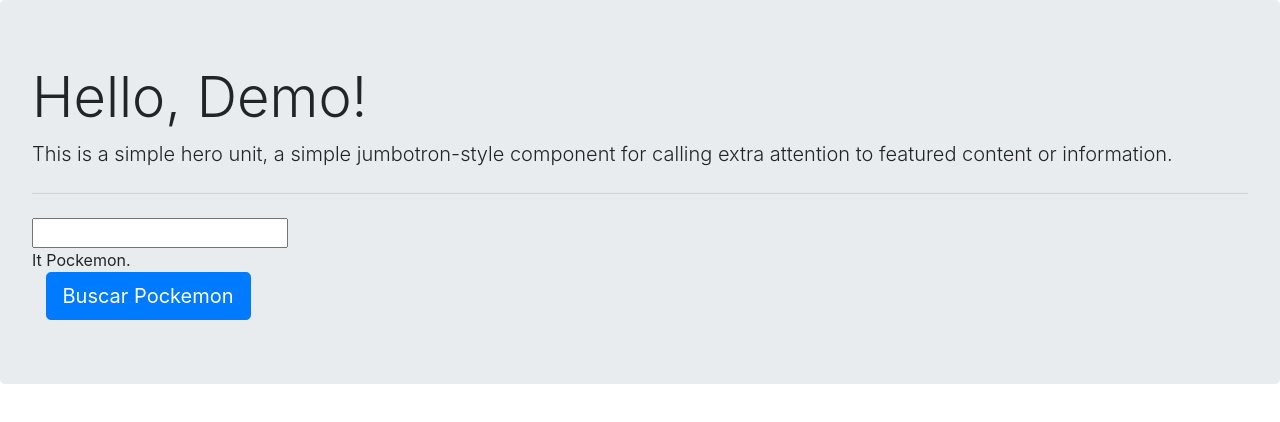
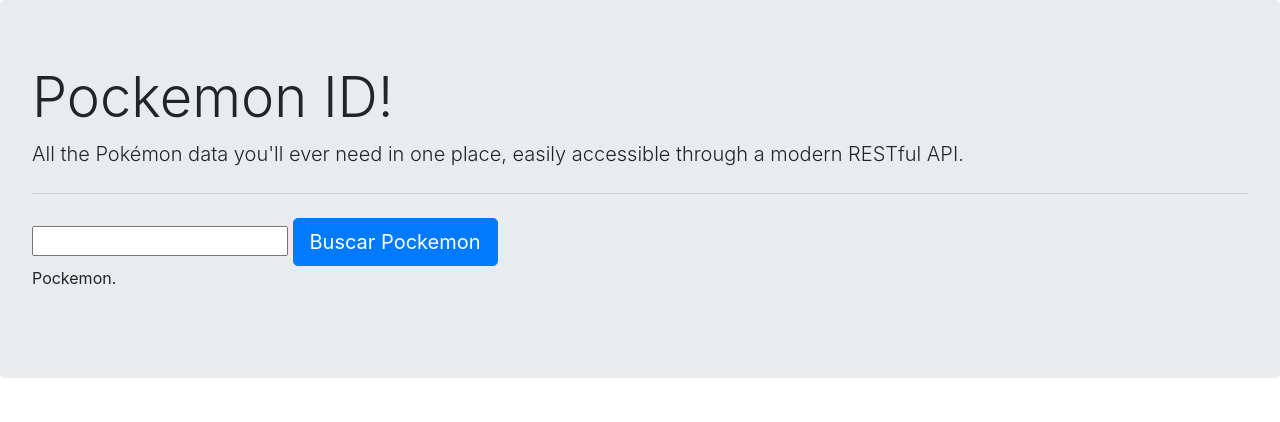
Before and after one commit to javierlov/BugCopy, a plain HTML site: page docs/index.html in a window 1280 px wide. Drawn offline with nearby package versions, Linux system fonts and the light colour scheme.

Commit message:
pock text

```diff
--- a/docs/index.html
+++ b/docs/index.html
@@ -13,16 +13,18 @@
   </head>
   <body>
     <div class="jumbotron">
-	  <h1 class="display-4">Hello, Demo!</h1>
-	  <p class="lead">This is a simple hero unit, a simple jumbotron-style component for calling extra attention to featured content or information.</p>
+	  <h1 class="display-4">Pockemon ID!</h1>
+
+	  <p class="lead">All the Pokémon data you'll ever need in one place,
+						easily accessible through a modern RESTful API.</p>
 	  <hr class="my-4">
 
 	  <input type="text" id="opcion" value="" />
-	  <div id="datos" >It Pockemon.</div>
+	  <a class="btn btn-primary btn-lg" id="btnpock" onclick="buscarpock()" role="button">Buscar Pockemon</a>
+	  <div id="datos" >Pockemon.</div>
 	  <img src="" id="img" >
 	  <img src="" id="imgA" >
 	  <img src="" id="imgB" >
-	  <a class="btn btn-primary btn-lg" id="btnpock" onclick="buscarpock()" role="button">Buscar Pockemon</a>
 	</div>
 
     <!-- Optional JavaScript -->
```
